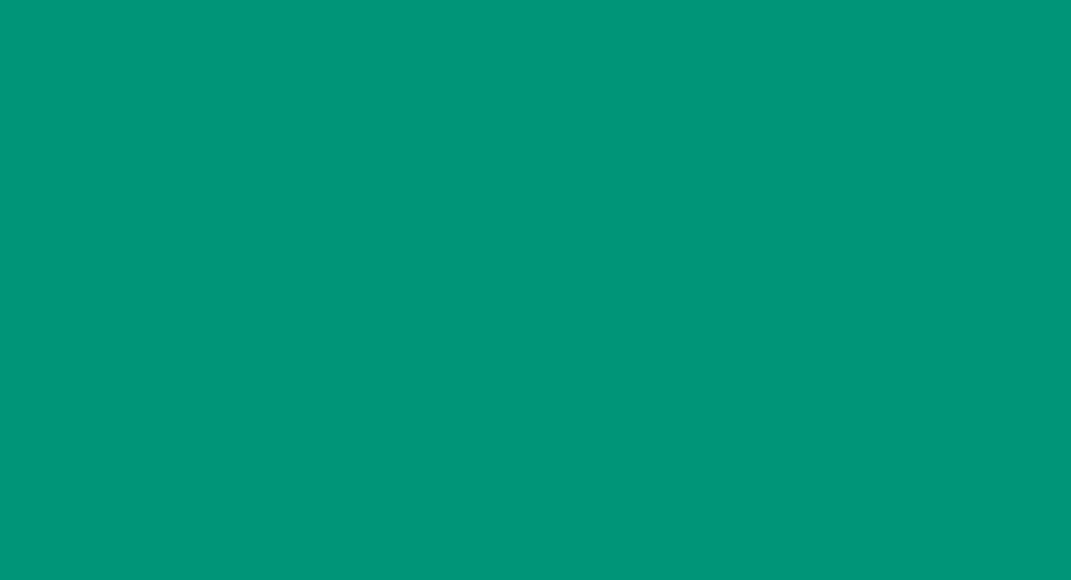
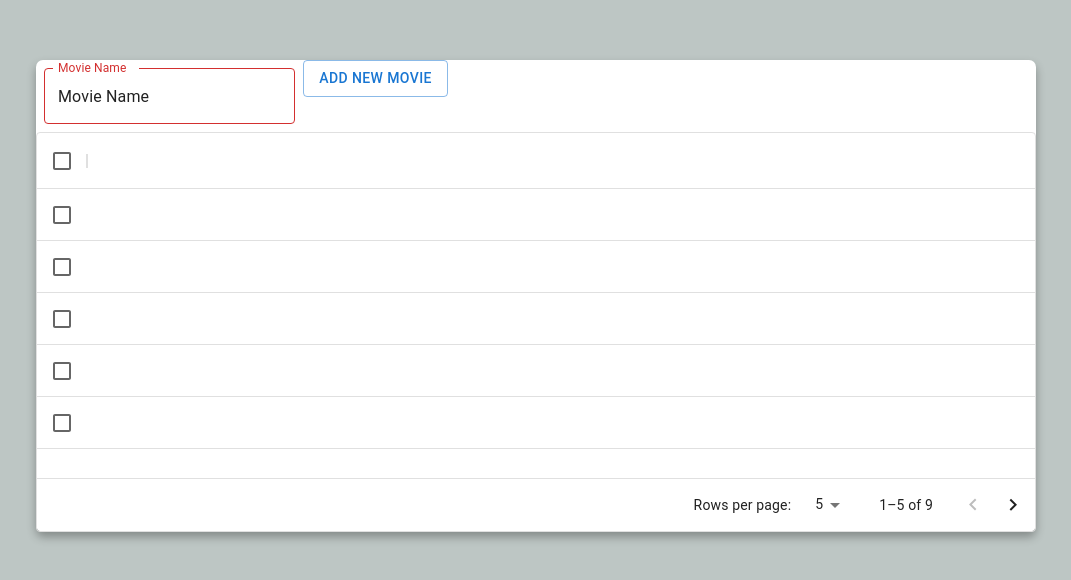
Before and after one commit to Nandalochana/Application-Framework-CA-MAS-, a React (Create React App) app in the folder CA/ticket_booking/: page /admin in a window 1280 px wide. Before the commit this address had no page. Shown: the part 104-684 px from the top of the page, without its empty margins (104-1175 px from the left). Built offline with nearby package versions, Linux system fonts and the light colour scheme.

Commit message:
Basic Framework design complete

```diff
--- /dev/null
+++ b/CA/ticket_booking/src/components/History.js
@@ -0,0 +1,61 @@
+import * as React from 'react';
+import Table from '@mui/material/Table';
+import TableBody from '@mui/material/TableBody';
+import TableCell from '@mui/material/TableCell';
+import TableContainer from '@mui/material/TableContainer';
+import TableHead from '@mui/material/TableHead';
+import TableRow from '@mui/material/TableRow';
+import Paper from '@mui/material/Paper';
+
+function createData(name, calories, fat, carbs, protein) {
+  return { name, calories, fat, carbs, protein };
+}
+
+const rows = [
+  createData('Frozen yoghurt', 159, 6.0, 24, 4.0),
+  createData('Ice cream sandwich', 237, 9.0, 37, 4.3),
+  createData('Eclair', 262, 16.0, 24, 6.0),
+  createData('Cupcake', 305, 3.7, 67, 4.3),
+  createData('Gingerbread', 356, 16.0, 49, 3.9),
+];
+
+function MovieHistory() {
+  return (
+    <div className='table'>
+    <TableContainer component={Paper} style={{alignSelf: 'center', margin: '10'}}>
+      <Table sx={{ minWidth: 800, alignSelf:'center',margin: '10' }} aria-label="simple table">
+        <TableHead>
+          <TableRow>
+            <TableCell>Dessert (100g serving)</TableCell>
+            <TableCell align="right">Calories</TableCell>
+            <TableCell align="right">Fat&nbsp;(g)</TableCell>
+            <TableCell align="right">Carbs&nbsp;(g)</TableCell>
+            <TableCell align="right">Protein&nbsp;(g)</TableCell>
+          </TableRow>
+        </TableHead>
+        <TableBody>
+          {rows.map((row) => (
+            <TableRow
+              key={row.name}
+              sx={{ '&:last-child td, &:last-child th': { border: 0 } }}
+            >
+              <TableCell component="th" scope="row">
+                {row.name}
+              </TableCell>
+              <TableCell align="right">{row.calories}</TableCell>
+              <TableCell align="right">{row.fat}</TableCell>
+              <TableCell align="right">{row.carbs}</TableCell>
+              <TableCell align="right">{row.protein}</TableCell>
+            </TableRow>
+          ))}
+        </TableBody>
+      </Table>
+    </TableContainer>
+    </div>
+  );
+}
+
+
+export default function Comopnent_History() {
+    return (<div className="Comopnent_History"> <MovieHistory /> </div>);
+  }
--- a/CA/ticket_booking/src/components/Login.js
+++ b/CA/ticket_booking/src/components/Login.js
@@ -43,12 +43,10 @@ function Login() {
                 placeholder="password"
         variant="filled"
       />
-<Button variant="outlined">Login</Button>
+      <Button variant="outlined"><a href='/movies'>Login</a></Button>
       <Button variant="outlined"><a href='/signup'>Sign-up</a></Button>
     </Stack>
         </div>
-
-
         </div>
     </div>
   );
--- /dev/null
+++ b/CA/ticket_booking/src/components/MovieInfo.js
@@ -0,0 +1,43 @@
+import * as React from 'react';
+import Card from '@mui/material/Card';
+import CardActions from '@mui/material/CardActions';
+import CardContent from '@mui/material/CardContent';
+import CardMedia from '@mui/material/CardMedia';
+import Button from '@mui/material/Button';
+import Typography from '@mui/material/Typography';
+import { CenterFocusStrong } from '@mui/icons-material';
+
+ function MovieInfo() {
+  return (
+    <div className='container'>
+ <Card sx={{ maxWidth: 500, alignSelf:'center' }}>
+      <CardMedia
+        component="img"
+        alt="green iguana"
+        height="200"
+        style={{ alignSelf: 'center' }}
+        width={750}
+        image="https://spotlightonline.co/wp-content/uploads/2017/03/cinema_projector-1024x683.jpg"
+      />
+      <CardContent>
+        <Typography gutterBottom variant="h5" component="div">
+          MovieName Comes Here
+        </Typography>
+        <Typography variant="body2" color="text.secondary">
+          Lizards are a widespread group of squamate reptiles, with over 6,000
+          species, ranging across all continents except Antarctica
+        </Typography>
+      </CardContent>
+      <CardActions>
+        <Button size="small"><a href='/history'>Book ticket</a></Button>
+        <Button size="small"><a href='/admin'>Show Aditional Info</a></Button>
+      </CardActions>
+    </Card>
+      </div>
+  );
+}
+
+
+export default function Comopnent_MovieInfo() {
+  return (<div className="Comopnent_MovieInfo"> <MovieInfo /> </div>);
+}
--- /dev/null
+++ b/CA/ticket_booking/src/components/admin.js
@@ -0,0 +1,70 @@
+import * as React from 'react';
+import { DataGrid } from '@mui/x-data-grid';
+import Box from '@mui/material/Box';
+import TextField from '@mui/material/TextField';
+import Button from '@mui/material/Button';
+
+const columns = [
+];
+
+const rows = [
+  { id: 1, lastName: 'Snow', firstName: 'Jon', age: 35 },
+  { id: 2, lastName: 'Lannister', firstName: 'Cersei', age: 42 },
+  { id: 3, lastName: 'Lannister', firstName: 'Jaime', age: 45 },
+  { id: 4, lastName: 'Stark', firstName: 'Arya', age: 16 },
+  { id: 5, lastName: 'Targaryen', firstName: 'Daenerys', age: null },
+  { id: 6, lastName: 'Melisandre', firstName: null, age: 150 },
+  { id: 7, lastName: 'Clifford', firstName: 'Ferrara', age: 44 },
+  { id: 8, lastName: 'Frances', firstName: 'Rossini', age: 36 },
+  { id: 9, lastName: 'Roxie', firstName: 'Harvey', age: 65 },
+];
+
+function MovieAdmin() {
+  return (
+    <div>
+         <div className='table'>
+    <Box
+      component="form"
+      sx={{
+        '& .MuiTextField-root': { m: 1, width: '25ch' },
+      }}
+      noValidate
+      autoComplete="off"
+    >
+      <div>
+        <TextField
+          error
+          id="outlined-error"
+          label="Movie Name"
+          defaultValue="Movie Name"
+        />
+          <Button variant="outlined">Add New Movie</Button>
+      </div>
+    </Box>
+
+    <div style={{ height: 400, width: '100%' }}>
+      <DataGrid
+        rows={rows}
+        columns={columns}
+        initialState={{
+          pagination: {
+            paginationModel: { page: 0, pageSize: 5 },
+          },
+        }}
+        pageSizeOptions={[5, 10]}
+        checkboxSelection
+      />
+    </div>
+    </div>
+    </div>
+
+  );
+}
+
+
+export default function Comopnent_Admin() {
+    return (<div className="Comopnent_Admin">
+
+         <MovieAdmin />
+         </div>);
+  }
--- a/CA/ticket_booking/src/css-designs/App.css
+++ b/CA/ticket_booking/src/css-designs/App.css
@@ -29,7 +29,7 @@
 }
 
 .App-link {
-  color: #61dafb;
+  color: #98bec9;
 }
 
 @keyframes App-logo-spin {
--- a/CA/ticket_booking/src/css-designs/login.css
+++ b/CA/ticket_booking/src/css-designs/login.css
@@ -9,7 +9,7 @@
 body{
   min-height: 100vh;
   width: 100%;
-  background: #009579;
+  background: #bdc6c4;
 }
 .container{
   position: absolute;
@@ -17,11 +17,40 @@ body{
   left: 50%;
   transform: translate(-50%,-50%);
   max-width: 430px;
+  max-height: 1000px;
   width: 100%;
   background: #fff;
   border-radius: 7px;
   box-shadow: 0 5px 10px rgba(0,0,0,0.3);
 }
+
+.table{
+  position: absolute;
+  top: 50%;
+  left: 50%;
+  transform: translate(-50%,-50%);
+  max-width: 1000px;
+  max-height: 1000px;
+  width: 100%;
+  background: #fff;
+  border-radius: 7px;
+  box-shadow: 0 5px 10px rgba(0,0,0,0.3);
+}
+
+
+.adminTable{
+  position: absolute;
+  top: 50%;
+  left: 80%;
+  transform: translate(-50%,-50%);
+  max-width: 1000px;
+  max-height: 1000px;
+  width: 100%;
+  background: #fff;
+  border-radius: 7px;
+  box-shadow: 0 5px 10px rgba(0,0,0,0.3);
+}
+
 .container .registration{
   display: none;
 }
--- a/CA/ticket_booking/src/pages/App.js
+++ b/CA/ticket_booking/src/pages/App.js
@@ -1,14 +1,15 @@
 import React from "react";
 import {
   BrowserRouter as Router,
-  Routes,
-  Route,
   useRoutes,
 } from "react-router-dom";
 import Comopnent_SignUp from "../components/SignUp";
 import Comopnent_Login from "../components/Login";
 import Comopnent_Error from "../components/Error";
 import Comopnent_movies from "../components/Movies";
+import Comopnent_MovieInfo from "../components/MovieInfo";
+import Comopnent_History from "../components/History";
+import Comopnent_Admin from "../components/admin";
 
 const Login_page = () => {
   return  <Comopnent_Login/>;
@@ -26,12 +27,27 @@ const Movies_Page = () => {
   return <Comopnent_movies/>;
 };
 
+const Movie_Page = () => {
+  return <Comopnent_MovieInfo/>;
+};
+
+const History_Page = () => {
+  return <Comopnent_History/>;
+};
+
+const Admin_Page = () => {
+  return <Comopnent_Admin/>;
+};
+
 const App = () => {
   let routes = useRoutes([
     { path: "/", element: <Error_Page /> },
     { path: "/login", element: <Login_page /> },
     { path: "/signup", element: <SignUp_Page /> },
     { path: "/movies", element: <Movies_Page /> },
+    { path: "/movieinfo", element: <Movie_Page /> },
+    { path: "/history", element: <History_Page /> },
+    { path: "/admin", element: <Admin_Page /> },
   ]);
   return routes;
 };
```
Also changed, not shown: CA/ticket_booking/package.json (+4 -3 lines), CA/ticket_booking/src/components/Movies.js (+47 -41 lines), 1 other file (tests, documents, lock files or other folders).
